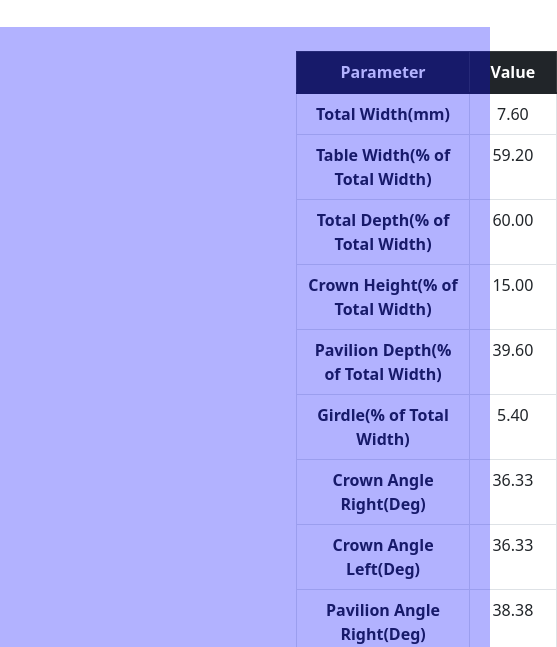
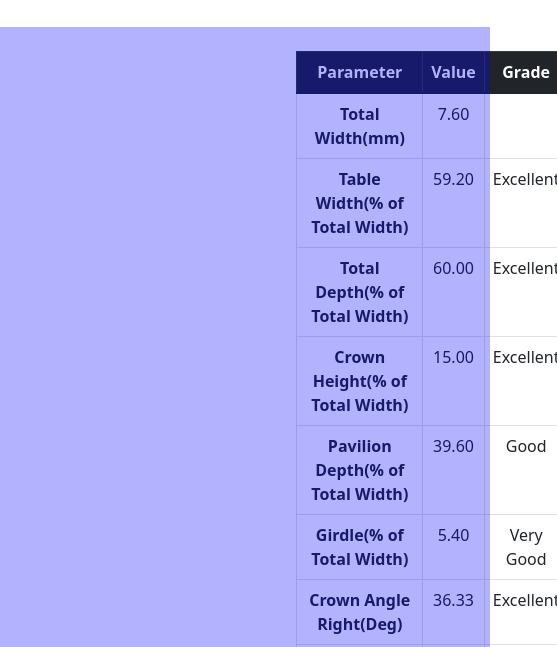
Before and after one commit to superdev0919/diamond, a plain HTML site: page diamond.html in a window 1280 px wide. Shown: the part 330-977 px from the top of the page, 723-1280 px from the left. Drawn offline with nearby package versions, Linux system fonts and the light colour scheme.

Commit message:
update parameter table

```diff
--- a/diamond.html
+++ b/diamond.html
@@ -79,6 +79,7 @@
                                     <tr>
                                         <th scope="col">Parameter</th>
                                         <th scope="col">Value</th>
+                                        <th scope="col">Grade</th>
                                     </tr>
                                 </thead>
                                 <tbody class="table-group-divider" id="bend_rate">
--- a/script2.js
+++ b/script2.js
@@ -154,45 +154,71 @@ function calculate() {
     var diamond_weight = diamond_volume * pc.density
 
 
+    var evalIndexed = getEvaluationIndex()
+    var eval_state_mapping = ["Fair" , "Good" ,"Very Good" , "Excellent" , "Very Good" , "Good" , "Fair"]
+    // return {
+    //     crown_angle_index: crown_angle_index,
+    //     pavilin_angle_index: pavilin_angle_index,
+    //     table_width_index: table_width_index,
+    //     crown_height_index: crown_height_index,
+    //     pavilion_depth_index: pavilion_depth_index,
+    //     girdle_index: girdle_index,
+    //     total_depth_index: total_depth_index,
+    //     sumalphabet_index: sumalphabet_index,
+            // crown_angle_r_index: crown_angle_r_index,
+            // crown_angle_l_index: crown_angle_l_index,
+
+            // pavilin_angle_r_index: pavilin_angle_r_index,
+            // pavilin_angle_l_index: pavilin_angle_l_index
+    // }
     html += `<tr>
                 <th scope="row">Total Width(mm)</th>
-                <td>${d.total_width_in_mm.toFixed(2)}</td>
+                <td>${d.total_width_in_mm.toFixed(2)}</td><td></td>
             </tr>`
     html += `<tr>
                 <th scope="row">Table Width(% of Total Width)</th>
                 <td>${d.table_width.toFixed(2)}</td>
+                <td>${eval_state_mapping[evalIndexed.table_width_index]}</td>
             </tr>`
     html += `<tr>
                 <th scope="row">Total Depth(% of Total Width)</th>
                 <td>${d.total_depth.toFixed(2)}</td>
+                <td>${eval_state_mapping[evalIndexed.total_depth_index]}</td>
             </tr>`
     html += `<tr>
                 <th scope="row">Crown Height(% of Total Width)</th>
                 <td>${d.crown_height.toFixed(2)}</td>
+                <td>${eval_state_mapping[evalIndexed.crown_height_index]}</td>
             </tr>`
     html += `<tr>
                 <th scope="row">Pavilion Depth(% of Total Width)</th>
                 <td>${d.pavilion_depth.toFixed(2)}</td>
+                <td>${eval_state_mapping[evalIndexed.pavilion_depth_index]}</td>
             </tr>`
     html += `<tr>
                 <th scope="row">Girdle(% of Total Width)</th>
                 <td>${d.girdle.toFixed(2)}</td>
+                <td>${eval_state_mapping[evalIndexed.girdle_index]}</td>
             </tr>`
     html += `<tr>
                 <th scope="row">Crown Angle Right(Deg)</th>
                 <td>${d.crown_angle_r.toFixed(2)}</td>
+                <td>${eval_state_mapping[evalIndexed.crown_angle_r_index]}</td>
             </tr>`
     html += `<tr>
                 <th scope="row">Crown Angle Left(Deg)</th>
                 <td>${d.crown_angle_l.toFixed(2)}</td>
+                <td>${eval_state_mapping[evalIndexed.crown_angle_l_index]}</td>
             </tr>`
     html += `<tr>
                 <th scope="row">Pavilion Angle Right(Deg)</th>
                 <td>${d.pavilion_angle_r.toFixed(2)}</td>
+                <td>${eval_state_mapping[evalIndexed.pavilin_angle_r_index]}</td>
             </tr>`
     html += `<tr>
                 <th scope="row">Pavilion Angle Left(Deg)</th>
                 <td>${d.pavilion_angle_l.toFixed(2)}</td>
+                <td>${eval_state_mapping[evalIndexed.pavilin_angle_l_index]}</td>
             </tr>`
     html += `<tr>
                 <th scope="row">Diamond Volume(mm&#xb3;)</th>
@@ -202,25 +228,6 @@ function calculate() {
                 <th scope="row">Diamond Weight(g)</th>
                 <td>${diamond_weight.toFixed(2)}</td>
             </tr>`
-
-    var evalIndexed = getEvaluationIndex()
-    var eval_mapping = {
-        crown_angle_index: "Crown Angle (\u03B2)",
-        pavilin_angle_index: "Pavilion Angle (\u2C6D)",
-        table_width_index: "Table Width",
-        crown_height_index: "Crown Height",
-        pavilion_depth_index: "Pavilion Depth",
-        girdle_index: "Girdle",
-        total_depth_index: "Total Depth",
-        sumalphabet_index: "Sum \u2C6D and \u03B2",
-    }
-    var eval_state_mapping = ["Fair" , "Good" ,"Very Good" , "Excellent" , "Very Good" , "Good" , "Fair"]
-    for (var keys = Object.keys(evalIndexed) , i = 0 ; i < keys.length ; i ++){
-        html += `<tr>
-                    <th scope="row">${eval_mapping[keys[i]]}</th>
-                    <td>${eval_state_mapping[evalIndexed[keys[i]]]}</td>
-                </tr>`
-    }
 
     $("#bend_rate").empty(), $("#bend_rate").append(html)
 }
@@ -369,6 +376,24 @@ function getEvaluationIndex(){
     else if ((d.crown_angle_r + d.crown_angle_l)/2 < 40.0) crown_angle_index = 5
     else crown_angle_index = 6
 
+    var crown_angle_r_index;
+    if (d.crown_angle_r < 25.9) crown_angle_r_index = 0
+    else if (d.crown_angle_r < 27.9) crown_angle_r_index = 1
+    else if (d.crown_angle_r < 31.2) crown_angle_r_index = 2
+    else if (d.crown_angle_r < 36.7) crown_angle_r_index = 3
+    else if (d.crown_angle_r < 38.2) crown_angle_r_index = 4
+    else if (d.crown_angle_r < 40.0) crown_angle_r_index = 5
+    else crown_angle_r_index = 6
+
+    var crown_angle_l_index;
+    if (d.crown_angle_l < 25.9) crown_angle_l_index = 0
+    else if (d.crown_angle_l < 27.9) crown_angle_l_index = 1
+    else if (d.crown_angle_l < 31.2) crown_angle_l_index = 2
+    else if (d.crown_angle_l < 36.7) crown_angle_l_index = 3
+    else if (d.crown_angle_l < 38.2) crown_angle_l_index = 4
+    else if (d.crown_angle_l < 40.0) crown_angle_l_index = 5
+    else crown_angle_l_index = 6
+
     var pavilin_angle_index;
     if ((d.pavilion_angle_r + d.pavilion_angle_l)/2 < 38.4) pavilin_angle_index = 0
     else if ((d.pavilion_angle_r + d.pavilion_angle_l)/2 < 39.5) pavilin_angle_index = 1
@@ -377,6 +402,24 @@ function getEvaluationIndex(){
     else if ((d.pavilion_angle_r + d.pavilion_angle_l)/2 < 42.1) pavilin_angle_index = 4
     else if ((d.pavilion_angle_r + d.pavilion_angle_l)/2 < 43.1) pavilin_angle_index = 5
     else pavilin_angle_index = 6
+
+    var pavilin_angle_r_index;
+    if (d.pavilion_angle_r < 38.4) pavilin_angle_r_index = 0
+    else if (d.pavilion_angle_r < 39.5) pavilin_angle_r_index = 1
+    else if (d.pavilion_angle_r < 40.5) pavilin_angle_r_index = 2
+    else if (d.pavilion_angle_r < 41.8) pavilin_angle_r_index = 3
+    else if (d.pavilion_angle_r < 42.1) pavilin_angle_r_index = 4
+    else if (d.pavilion_angle_r < 43.1) pavilin_angle_r_index = 5
+    else pavilin_angle_r_index = 6
+
+    var pavilin_angle_l_index;
+    if (d.pavilion_angle_l < 38.4) pavilin_angle_l_index = 0
+    else if (d.pavilion_angle_l < 39.5) pavilin_angle_l_index = 1
+    else if (d.pavilion_angle_l < 40.5) pavilin_angle_l_index = 2
+    else if (d.pavilion_angle_l < 41.8) pavilin_angle_l_index = 3
+    else if (d.pavilion_angle_l < 42.1) pavilin_angle_l_index = 4
+    else if (d.pavilion_angle_l < 43.1) pavilin_angle_l_index = 5
+    else pavilin_angle_l_index = 6
 
     var table_width_index;
     if (d.table_width < 47) table_width_index = 0
@@ -450,6 +493,12 @@ function getEvaluationIndex(){
         girdle_index: girdle_index,
         total_depth_index: total_depth_index,
         sumalphabet_index: sumalphabet_index,
+
+        crown_angle_r_index: crown_angle_r_index,
+        crown_angle_l_index: crown_angle_l_index,
+
+        pavilin_angle_r_index: pavilin_angle_r_index,
+        pavilin_angle_l_index: pavilin_angle_l_index
     }
 }
 
```
